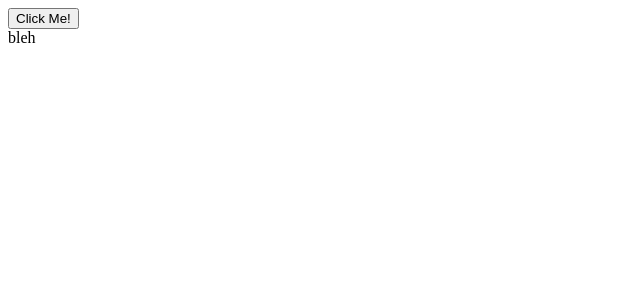
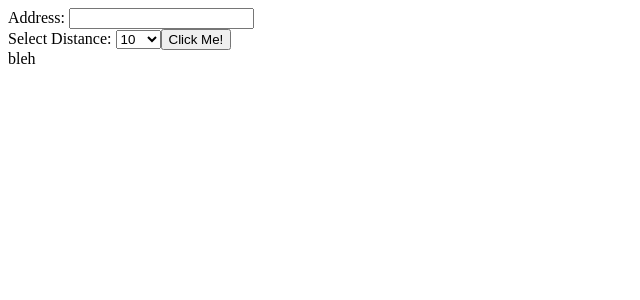
Before and after one commit to nShepard204/terraforming, a React (Vite) app in the folder client/: page / in a window 1280 px wide. Shown: the top 300 px of the page, without its empty margins (0-640 px from the left). Built offline with nearby package versions, Linux system fonts and the light colour scheme.

Commit message:
Basic UI done

```diff
--- a/client/src/App.tsx
+++ b/client/src/App.tsx
@@ -2,18 +2,21 @@ import "./App.css";
 import axios from "axios";
 import { useState } from "react";
 
+const distanceSelectors = [10, 50, 100, 150, 200, 250, 300];
+
 function App() {
   const [data, setData] = useState("bleh");
+  const [userAddress, setUserAddress] = useState("");
+  const [userDistance, setUserDistance] = useState(0);
 
-  function handleFetchVenues() {
-    const addr = "2299 Waters Edge Blvd, Columbus, OH 43209";
+  function handleFetchVenues(addr: string, dist: number) {
     const requestUrl = `${import.meta.env.VITE_BACKEND_URL}/venues`;
 
     axios
       .get(requestUrl, {
         params: {
           address: addr,
-          distance: 175,
+          distance: dist,
         },
       })
       .then((data) => {
@@ -24,7 +27,26 @@ function App() {
 
   return (
     <>
-      <button onClick={() => handleFetchVenues()}>Click Me!</button>
+      <label id="user-address">Address: </label>
+      <input
+        id="user-address"
+        type="text"
+        value={userAddress}
+        onChange={(e) => setUserAddress(e.target.value)}
+      />
+      <br />
+      <label id="user-distance">Select Distance: </label>
+      <select
+        value={userDistance}
+        onChange={(e) => setUserDistance(parseInt(e.target.value))}
+      >
+        {distanceSelectors.map((distance) => (
+          <option value={distance}>{distance}</option>
+        ))}
+      </select>
+      <button onClick={() => handleFetchVenues(userAddress, userDistance)}>
+        Click Me!
+      </button>
       <br />
       {data}
     </>
```
